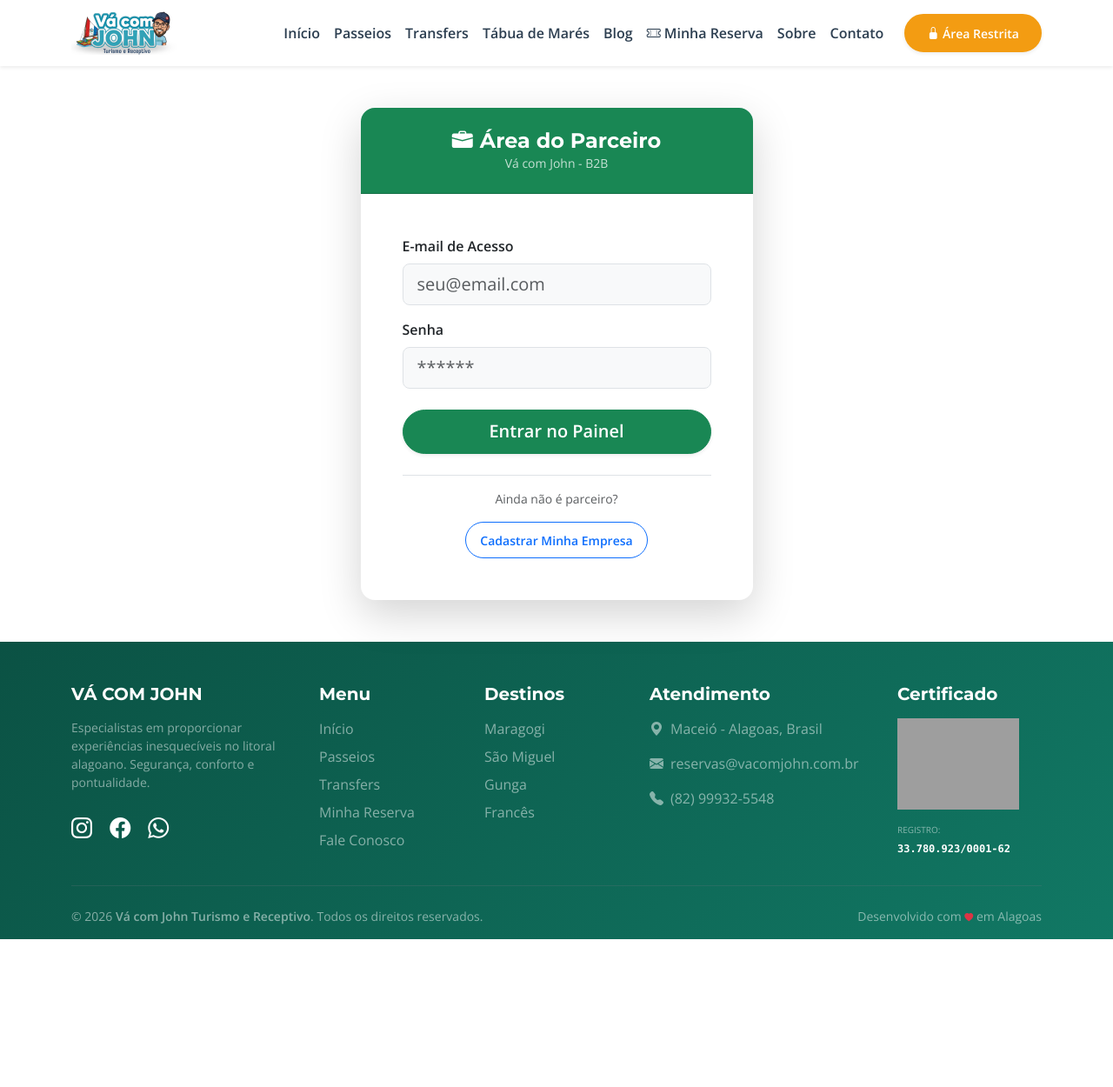
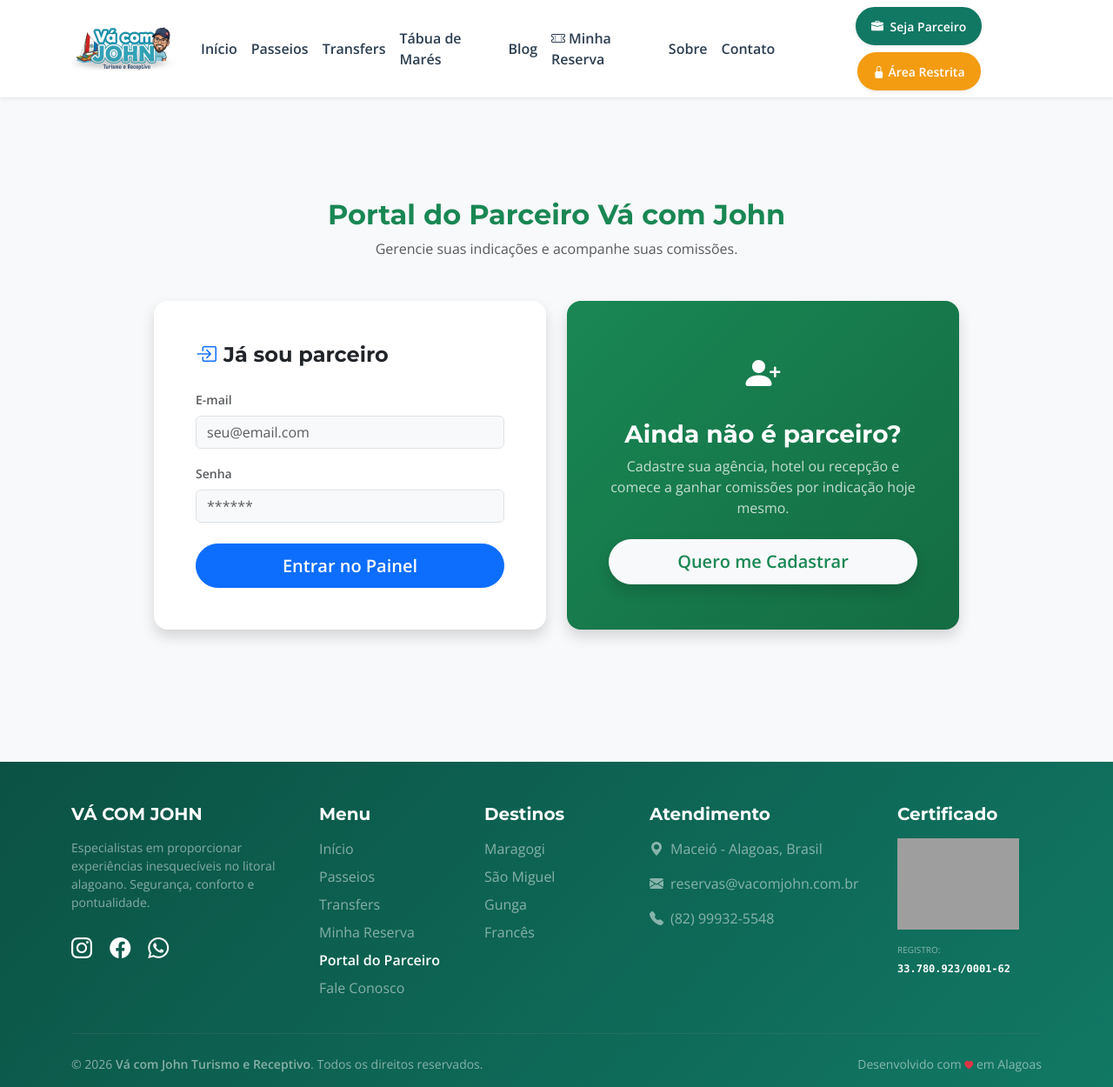
Before and after one commit to johnvictoral/maceio_tour, a Django app: page /parceiro/login/ in a window 1280 px wide. Shown: the whole page at 87% size. Before the commit the page ends 1080 px from the top, so only its background shows below. Run offline with Django 5.2, Linux system fonts and the light colour scheme; grey boxes are pictures that could not be loaded.

Commit message:
Adicionando botao no menu e melhorando login parceiro

```diff
--- a/core/templates/base.html
+++ b/core/templates/base.html
@@ -164,19 +164,24 @@
                     <li class="nav-item"><a class="nav-link" href="{% url 'contato' %}">Contato</a></li>
                 </ul>
 
-                <div class="d-flex gap-2 ms-lg-3">
+                <div class="d-flex gap-2 ms-lg-3 flex-wrap justify-content-center mt-3 mt-lg-0">
+                    <a href="{% url 'login_parceiro' %}" class="btn btn-brand-teal shadow-sm btn-sm px-3">
+                        <i class="bi bi-briefcase-fill me-1"></i> Seja Parceiro
+                    </a>
+
                     {% if user.is_authenticated %}
                         <a href="{% url 'painel' %}" class="btn btn-outline-dark btn-sm">
                             <i class="bi bi-speedometer2"></i> Painel
                         </a>
                     {% else %}
-                        <a href="{% url 'login' %}" class="btn btn-brand-orange shadow-sm btn-sm px-4">
+                        <a href="{% url 'login' %}" class="btn btn-brand-orange shadow-sm btn-sm px-3">
                             <i class="bi bi-lock-fill"></i> Área Restrita
                         </a>
                     {% endif %}
                 </div>
             </div>
         </div>
+    </nav>
     </nav>
     {% endblock %}
 
@@ -212,6 +217,7 @@
                 <li class="mb-2"><a href="/#passeios" class="text-white-50">Passeios</a></li>
                 <li class="mb-2"><a href="/#transfers-section" class="text-white-50">Transfers</a></li>
                 <li class="mb-2"><a href="{% url 'consultar_reserva' %}" class="text-white-50">Minha Reserva</a></li>
+                <li class="mb-2"><a href="{% url 'login_parceiro' %}" class="text-white fw-bold">Portal do Parceiro</a></li>
                 <li class="mb-2"><a href="{% url 'contato' %}" class="text-white-50">Fale Conosco</a></li>
             </ul>
           </div>
--- a/core/templates/core/parceiro_login.html
+++ b/core/templates/core/parceiro_login.html
@@ -1,47 +1,63 @@
 {% extends 'base.html' %}
 
 {% block content %}
-<div class="container py-5">
-    <div class="row justify-content-center">
+<div class="bg-light min-vh-100 d-flex align-items-center py-5">
+    <div class="container">
+
+        <div class="text-center mb-5">
+            <h2 class="fw-bold text-success">Portal do Parceiro Vá com John</h2>
+            <p class="text-muted">Gerencie suas indicações e acompanhe suas comissões.</p>
+        </div>
+
+        <div class="row justify-content-center g-4">
+
             <div class="col-md-5">
-            <div class="card shadow-lg border-0 rounded-4">
-                <div class="card-header bg-success text-white text-center py-4 rounded-top-4">
-                    <h4 class="mb-0 fw-bold"><i class="bi bi-briefcase-fill me-2"></i>Área do Parceiro</h4>
-                    <p class="mb-0 small opacity-75">Vá com John - B2B</p>
-                </div>
+                <div class="card h-100 shadow border-0 rounded-4">
                     <div class="card-body p-4 p-md-5">
+                        <h4 class="fw-bold mb-4"><i class="bi bi-box-arrow-in-right me-2 text-primary"></i>Já sou parceiro</h4>
 
                         {% if messages %}
                             {% for message in messages %}
-                            <div class="alert alert-{{ message.tags }}">{{ message }}</div>
+                                <div class="alert alert-{{ message.tags }} small">{{ message }}</div>
                             {% endfor %}
                         {% endif %}
 
                         <form method="POST">
                             {% csrf_token %}
                             <div class="mb-3">
-                            <label class="form-label fw-bold">E-mail de Acesso</label>
-                            <input type="email" name="email" class="form-control form-control-lg bg-light" placeholder="seu@email.com" required>
+                                <label class="form-label text-muted small fw-bold">E-mail</label>
+                                <input type="email" name="email" class="form-control bg-light" placeholder="seu@email.com" required>
                             </div>
                             <div class="mb-4">
-                            <label class="form-label fw-bold">Senha</label>
-                            <input type="password" name="senha" class="form-control form-control-lg bg-light" placeholder="******" required>
+                                <label class="form-label text-muted small fw-bold">Senha</label>
+                                <input type="password" name="senha" class="form-control bg-light" placeholder="******" required>
                             </div>
                             <div class="d-grid">
-                            <button type="submit" class="btn btn-success btn-lg rounded-pill fw-bold shadow-sm">
+                                <button type="submit" class="btn btn-primary btn-lg rounded-pill fw-bold">
                                     Entrar no Painel
                                 </button>
                             </div>
                         </form>
+                    </div>
+                </div>
+            </div>
 
-                    <div class="text-center mt-4 pt-3 border-top">
-                        <p class="text-muted small">Ainda não é parceiro?</p>
-                        <a href="{% url 'cadastro_parceiro' %}" class="btn btn-outline-primary btn-sm rounded-pill px-3">
-                            Cadastrar Minha Empresa
+            <div class="col-md-5">
+                <div class="card h-100 shadow border-0 rounded-4 bg-success text-white" style="background: linear-gradient(135deg, #198754, #146c43);">
+                    <div class="card-body p-4 p-md-5 d-flex flex-column justify-content-center text-center">
+                        <div class="mb-4">
+                            <i class="bi bi-person-plus-fill fs-1"></i>
+                        </div>
+                        <h3 class="fw-bold">Ainda não é parceiro?</h3>
+                        <p class="opacity-75 mb-4">Cadastre sua agência, hotel ou recepção e comece a ganhar comissões por indicação hoje mesmo.</p>
+
+                        <a href="{% url 'cadastro_parceiro' %}" class="btn btn-light btn-lg rounded-pill fw-bold text-success shadow">
+                            Quero me Cadastrar
                         </a>
                     </div>
                 </div>
             </div>
+
         </div>
     </div>
 </div>
```
Lines whose indentation alone changed are shown as unchanged.
